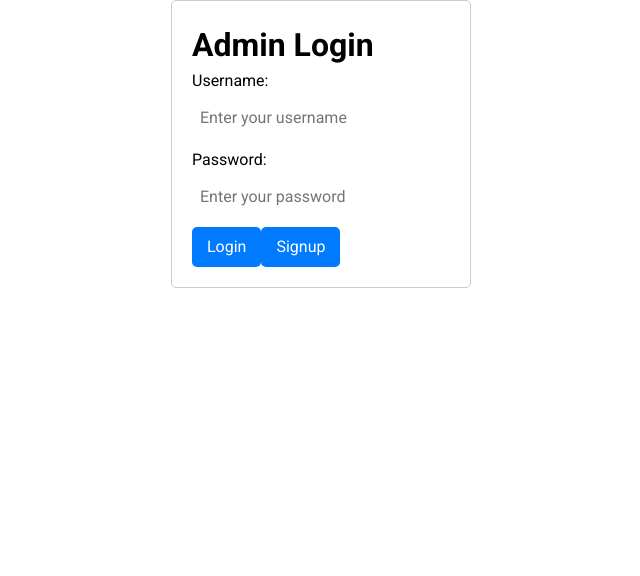
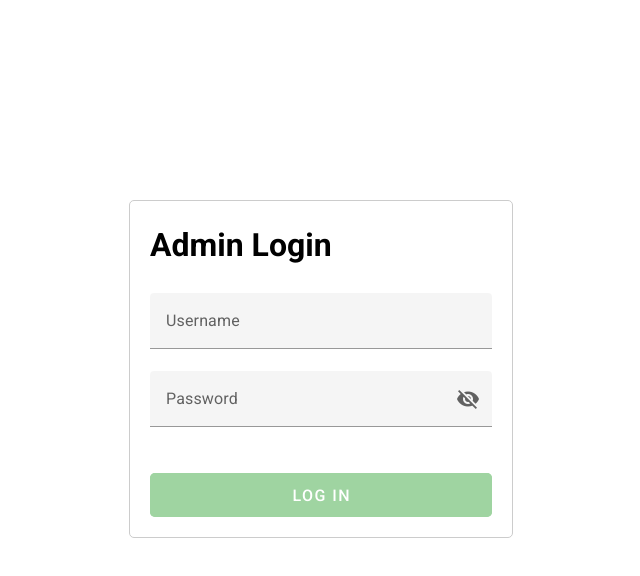
Before and after one commit to WangshuXC/12club-web, a Vue app in the folder FrontEnd/: page /admin in a window 1280 px wide. Shown: the top 576 px of the page, without its empty margins (319-959 px from the left). Built offline with nearby package versions, Linux system fonts and the light colour scheme.

Commit message:
修改了管理员登录页面的样式

```diff
--- a/FrontEnd/src/views/AdminLoginView.vue
+++ b/FrontEnd/src/views/AdminLoginView.vue
@@ -1,16 +1,22 @@
 <template>
     <div class="admin-login">
         <h1>Admin Login</h1>
-        <form>
-            <label for="username">Username:</label>
-            <input type="text" id="username" v-model="username" placeholder="Enter your username" required>
+        <br>
+        <v-form v-model="form" @submit.prevent="login">
+            <v-text-field v-model="username" :readonly="loading" :rules="[usernameRequired]" label="Username"
+                clearable></v-text-field>
 
-            <label for="password">Password:</label>
-            <input type="password" id="password" v-model="password" placeholder="Enter your password" required>
+            <v-text-field v-model="password" :readonly="loading" :rules="[passwordRequired]" label="Password"
+                :append-inner-icon="show ? 'mdi-eye' : 'mdi-eye-off'" @click:append-inner="show = !show"
+                :type="show ? 'text' : 'password'" placeholder="Enter your password"></v-text-field>
 
-            <button type="button" @click="login()">Login</button>
-            <button type="button" @click="signup()">Signup</button>
-        </form>
+            <br>
+
+            <v-btn :disabled="!form" :loading="loading" color="success" size="large" type="submit" variant="elevated"
+                block>
+                Log in
+            </v-btn>
+        </v-form>
     </div>
 </template>
 
@@ -19,21 +25,34 @@ import axios from 'axios';
 export default {
     data() {
         return {
+            form: false,
+            loading: false,
+            show: false,
             username: '',
-            password: ''
+            password: null
         };
     },
     mounted() {
 
     },
     methods: {
+        usernameRequired(v) {
+            return !!v || '用户名为空'
+        },
+        passwordRequired(v) {
+            return !!v || '密码为空'
+        },
         login() {
+            if (!this.form) return;
+            this.loading = true;
+
             const formData = {
                 username: this.username,
                 password: this.password
             };
             axios.post(`${this.API_URL}/login`, formData, { withCredentials: true })
                 .then(response => {
+                    setTimeout(() => (this.loading = false), 1000)
                     this.$router.push('/admin/op');
                     console.log(response);
                 })
@@ -64,8 +83,9 @@ export default {
 
 <style scoped>
 .admin-login {
-    max-width: 300px;
-    margin: 0 auto;
+    max-width: 30vw;
+    margin-inline: auto;
+    margin-top: calc(50vh - 200px);
     padding: 20px;
     border: 1px solid #ccc;
     border-radius: 5px;
```
Also changed, not shown: 1 other file (tests, documents, lock files or other folders).
